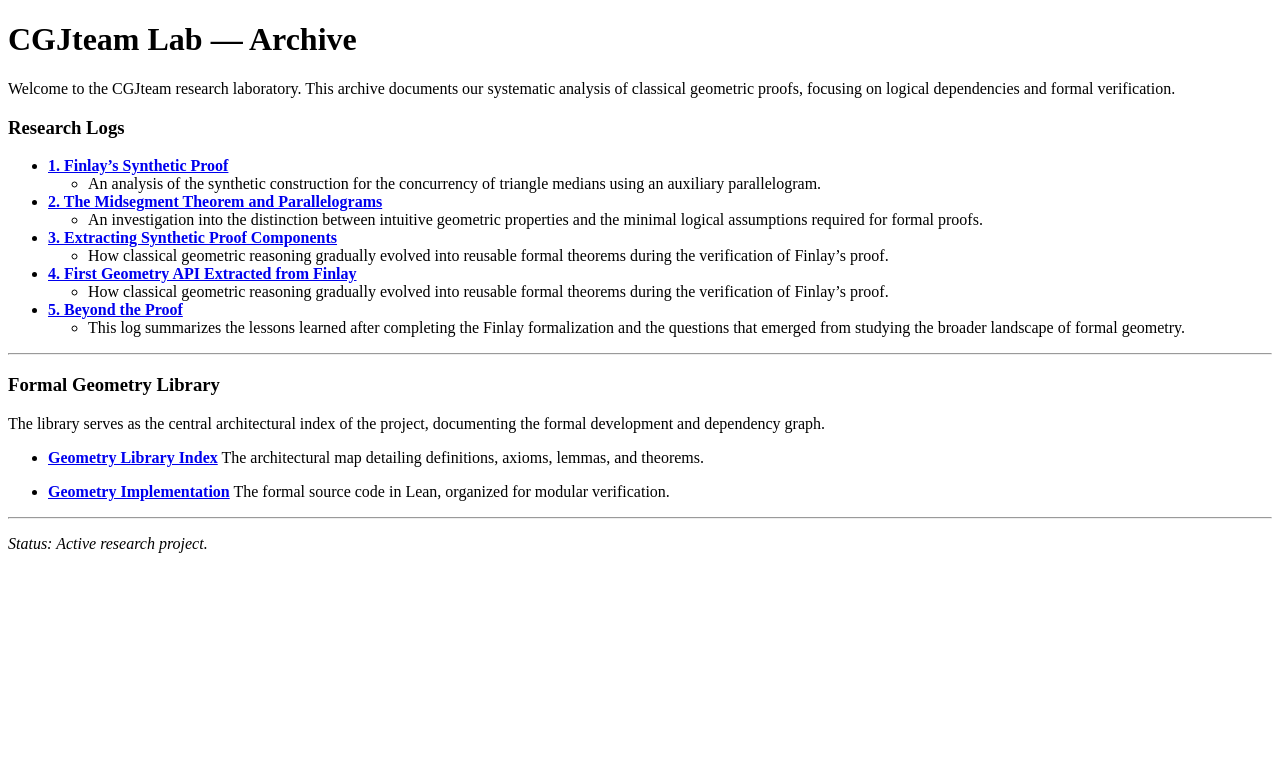
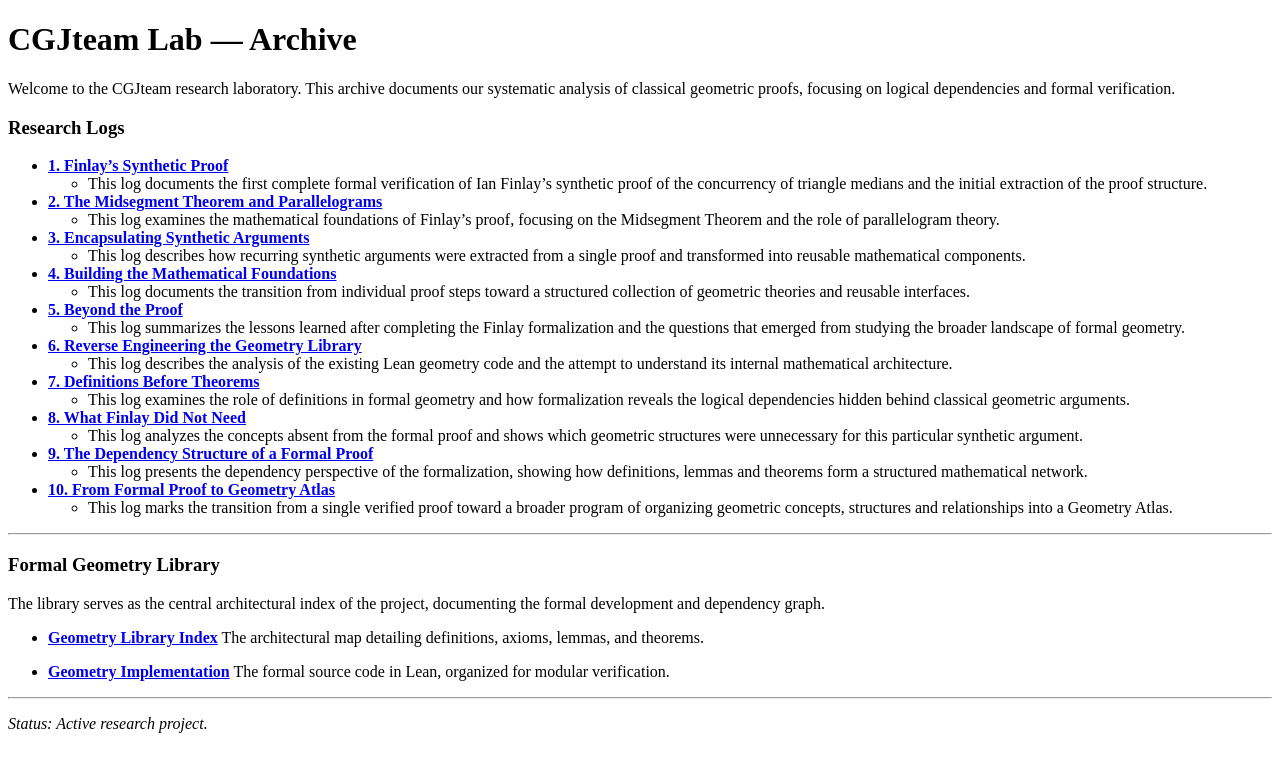
Before and after one commit to cgjteam/cgjteam.github.io, a Jekyll site: the page built from index.md, in a window 1280 px wide. Shown: the top 772 px of the page. Built offline with Jekyll 4.4.1, drawn with Linux system fonts in a browser that asks for light colours; comment, search, counter and statistics services are not loaded; our own code applies the rules of GitHub Pages for plain Markdown files.

Commit message:
Update index.md

```diff
--- a/index.md
+++ b/index.md
@@ -9,19 +9,34 @@ Welcome to the CGJteam research laboratory. This archive documents our systemati
 ### Research Logs
 
 * **[1. Finlay's Synthetic Proof](log-001.md)**
-   - An analysis of the synthetic construction for the concurrency of triangle medians using an auxiliary parallelogram.
+  - This log documents the first complete formal verification of Ian Finlay's synthetic proof of the concurrency of triangle medians and the initial extraction of the proof structure.
 
 * **[2. The Midsegment Theorem and Parallelograms](log-002.md)**
-   - An investigation into the distinction between intuitive geometric properties and the minimal logical assumptions required for formal proofs.
+  - This log examines the mathematical foundations of Finlay's proof, focusing on the Midsegment Theorem and the role of parallelogram theory.
 
-* **[3. Extracting Synthetic Proof Components](log-003.md)**
-   - How classical geometric reasoning gradually evolved into reusable formal theorems during the verification of Finlay's proof.
+* **[3. Encapsulating Synthetic Arguments](log-003.md)**
+  - This log describes how recurring synthetic arguments were extracted from a single proof and transformed into reusable mathematical components.
 
-* **[4. First Geometry API Extracted from Finlay](log-004.md)**
-   - How classical geometric reasoning gradually evolved into reusable formal theorems during the verification of Finlay's proof.
+* **[4. Building the Mathematical Foundations](log-004.md)**
+  - This log documents the transition from individual proof steps toward a structured collection of geometric theories and reusable interfaces.
 
 * **[5. Beyond the Proof](log-005.md)**
-   - This log summarizes the lessons learned after completing the Finlay formalization and the questions that emerged from studying the broader landscape of formal geometry.
+  - This log summarizes the lessons learned after completing the Finlay formalization and the questions that emerged from studying the broader landscape of formal geometry.
+
+* **[6. Reverse Engineering the Geometry Library](log-006.md)**
+  - This log describes the analysis of the existing Lean geometry code and the attempt to understand its internal mathematical architecture.
+
+* **[7. Definitions Before Theorems](log-007.md)**
+  - This log examines the role of definitions in formal geometry and how formalization reveals the logical dependencies hidden behind classical geometric arguments.
+
+* **[8. What Finlay Did Not Need](log-008.md)**
+  - This log analyzes the concepts absent from the formal proof and shows which geometric structures were unnecessary for this particular synthetic argument.
+
+* **[9. The Dependency Structure of a Formal Proof](log-009.md)**
+  - This log presents the dependency perspective of the formalization, showing how definitions, lemmas and theorems form a structured mathematical network.
+
+* **[10. From Formal Proof to Geometry Atlas](log-010.md)**
+  - This log marks the transition from a single verified proof toward a broader program of organizing geometric concepts, structures and relationships into a Geometry Atlas.
 
 ---
 
```
